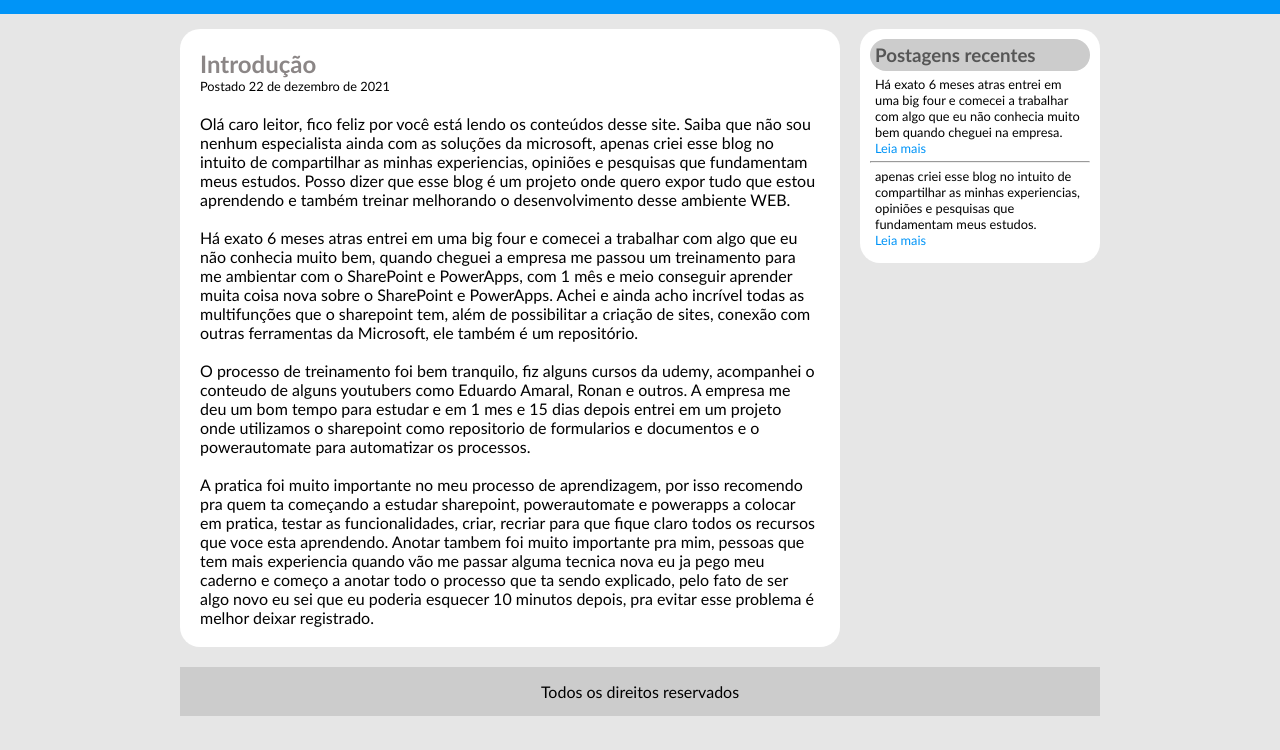
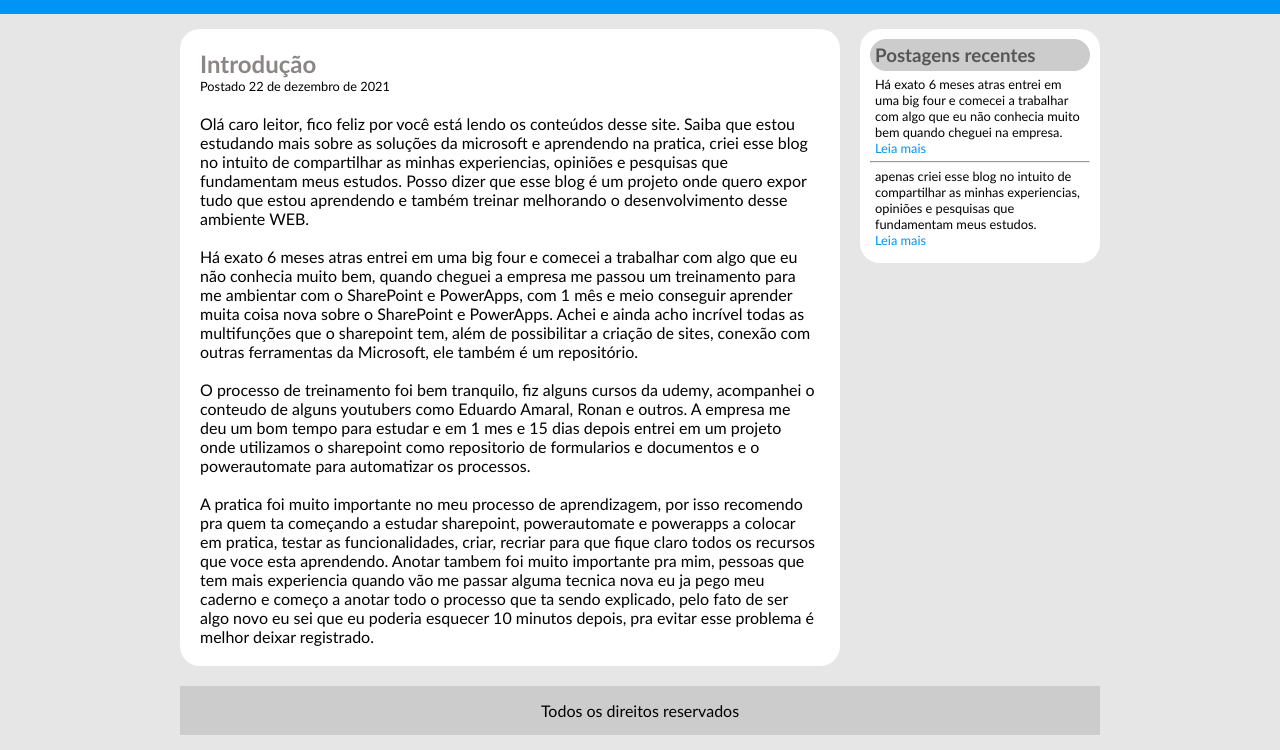
Before and after one commit to ricardojaj/PowerBlog, a plain HTML site: page index.html in a window 1280 px wide. Shown: the part 123-873 px from the top of the page. Drawn offline with Linux system fonts and the light colour scheme.

Commit message:
Update index.html

```diff
--- a/index.html
+++ b/index.html
@@ -27,13 +27,12 @@
           <span class="data-postagem">Postado 22 de dezembro de 2021</span>
 
           <p id="trecho-introducao2">
-            Olá caro leitor, fico feliz por você está lendo os conteúdos desse
-            site. Saiba que não sou nenhum especialista ainda com as soluções da
-            microsoft, apenas criei esse blog no intuito de compartilhar as
-            minhas experiencias, opiniões e pesquisas que fundamentam meus
-            estudos. Posso dizer que esse blog é um projeto onde quero expor
-            tudo que estou aprendendo e também treinar melhorando o
-            desenvolvimento desse ambiente WEB.
+           Olá caro leitor, fico feliz por você está lendo os conteúdos desse site.
+Saiba que estou estudando mais sobre as soluções da microsoft e aprendendo na pratica,
+criei esse blog no intuito de compartilhar as minhas experiencias, opiniões e
+pesquisas que fundamentam meus estudos. Posso dizer que esse blog é um projeto
+onde quero expor tudo que estou aprendendo e também treinar melhorando o desenvolvimento
+desse ambiente WEB.
           </p>
           <br />
           <p id="trecho-introducao">
```
